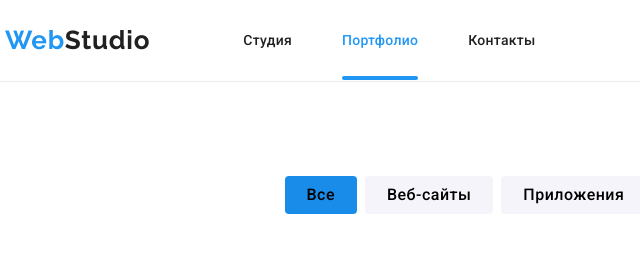
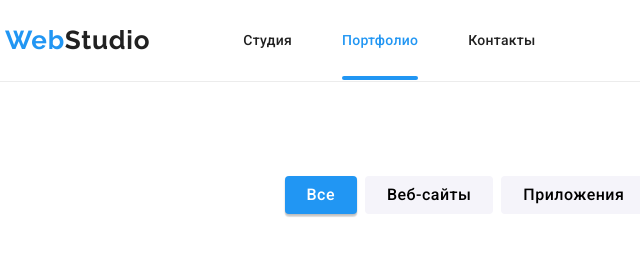
Before and after one commit to aekolder/goit-markup-hw-05, a plain HTML site: page portfolio.html in a window 1280 px wide. In both pictures the pointer is over the button "Все". Shown: the top 261 px of the page, 50-690 px from the left. Drawn offline with nearby package versions, Linux system fonts and the light colour scheme.

Commit message:
Some fixes

```diff
--- a/css/style.css
+++ b/css/style.css
@@ -376,7 +376,8 @@ header::after {
     position: absolute;
     background: rgba(47, 48, 58, 0.8);
     width: 100%;
-    padding: 27px
+    padding: 27px;
+    bottom: 0;
 }
 
 .img-list__text{
@@ -624,6 +625,7 @@ footer .social-container__link {
 /*============PORTFOLIO PART============*/
 
 
+
 .projects-list-link:focus,
 .projects-list-link:hover{
     outline: none;
@@ -664,9 +666,10 @@ display: block;
 
 
 .filter-list__button:hover,
-.filter-list__button:focus {
-    background: #188CE8;
-	cursor: pointer;
+.filter-list__button:focus{
+    background: var(--accent-color);
+    box-shadow: 0px 3px 1px rgba(0, 0, 0, 0.1), 0px 1px 2px rgba(0, 0, 0, 0.08), 0px 2px 2px rgba(0, 0, 0, 0.12);
+    color: #FFFFFF;
 }
 
 
```
